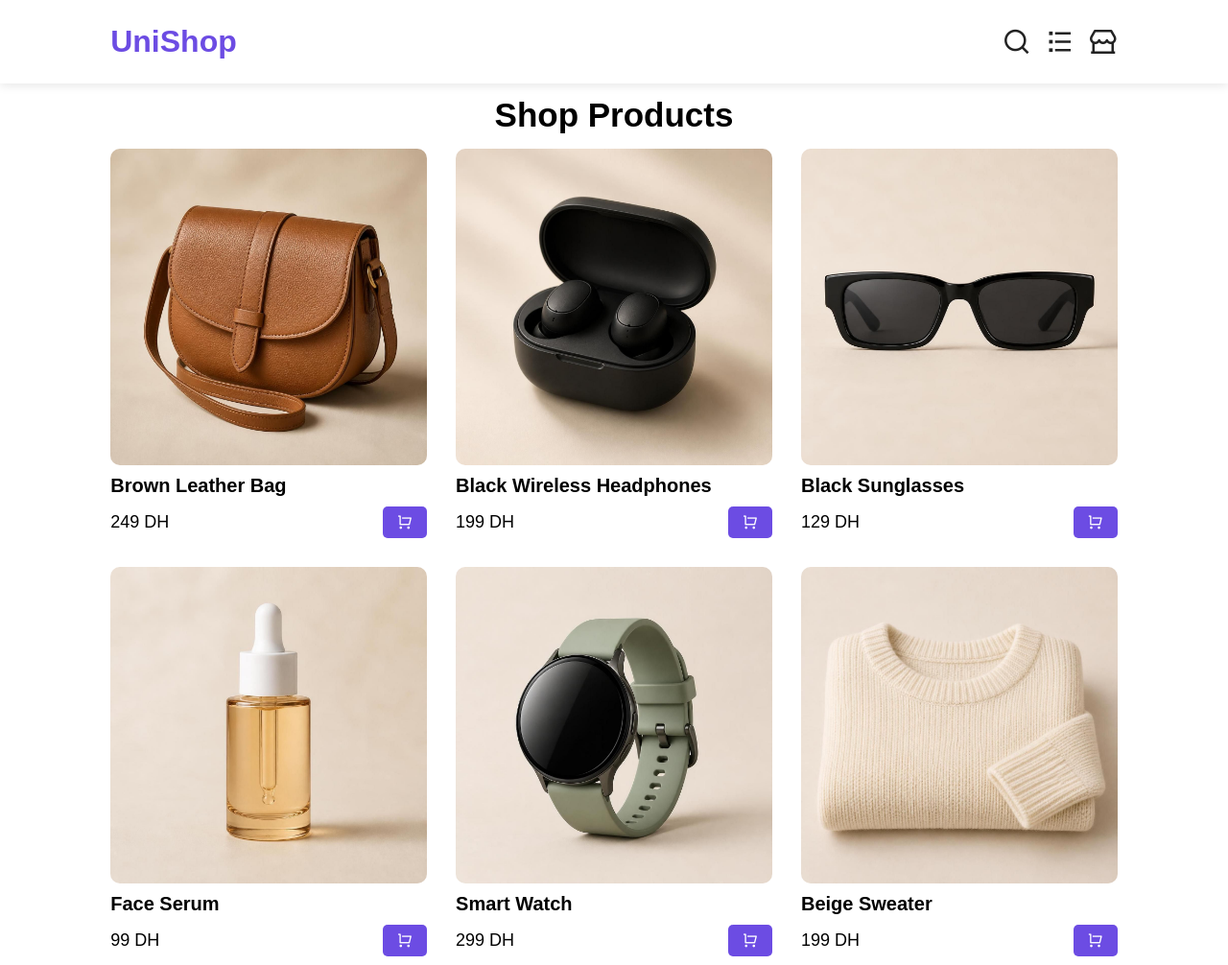
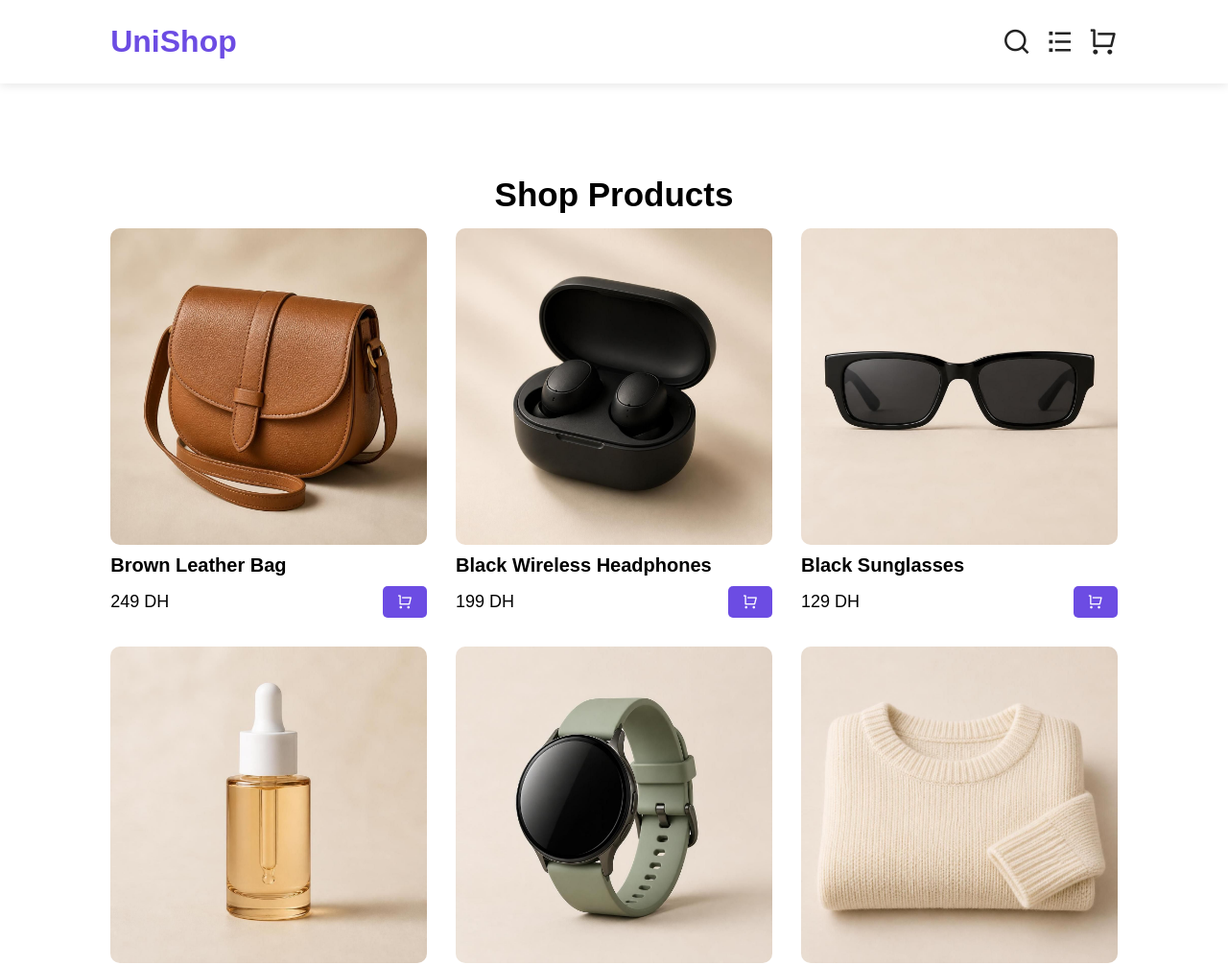
Before and after one commit to Dardoukhi/UniShop, a plain HTML site: page index.html in a window 1280 px wide. Shown: the top 1006 px of the page at 96% size. Drawn offline with nearby package versions, Linux system fonts and the light colour scheme.

Commit message:
Update index.html

```diff
--- a/index.html
+++ b/index.html
@@ -16,11 +16,36 @@
       <div id="nav-links">
         <a href="#"><i class="ri-search-line"></i></a>
         <a href="#"><i class="ri-list-check"></i></a>
-        <a href="#"><i class="ri-store-2-line"></i></a>
+        <a href="#" class="cart-icon"><i class="ri-shopping-cart-line"></i></a>
         <span class="cart-count"></span>
       </div>
     </nav>
   </header>
+
+  <div class="cart">
+    <h2 class="cart-title">Your Cart</h2>
+    <div class="cart-content">
+      <!-- <div class="cart-box">
+        <img src="img/Produit1.jpeg" class="cart-img">
+        <div class="cart-detail">
+          <h2 class="cart-product-title">Casual Black Polo</h2>
+          <span class="cart-price">100 DH</span>
+          <div class="cart-quantity">
+            <button id="decrement">-</button>
+            <span class="number">1</span>
+            <button id="increment">+</button>
+          </div>
+        </div>
+        <i class="ri-delete-bin-line cart-remove"></i>
+      </div>  -->
+    </div>
+    <div class="total">
+      <div class="total-title">Total:</div>
+      <div class="total-price">0 DH</div>
+    </div>
+    <button class="btn-buy">Buy Now</button>
+    <i class="ri-close-line" id="cart-close"></i>
+  </div>
 
   <section class="shop">
     <h1 class="section-title">Shop Products</h1>
@@ -185,5 +210,6 @@
     </div>
   </section>
 
+  <script src="script.js"></script>
 </body>
 </html>
```
